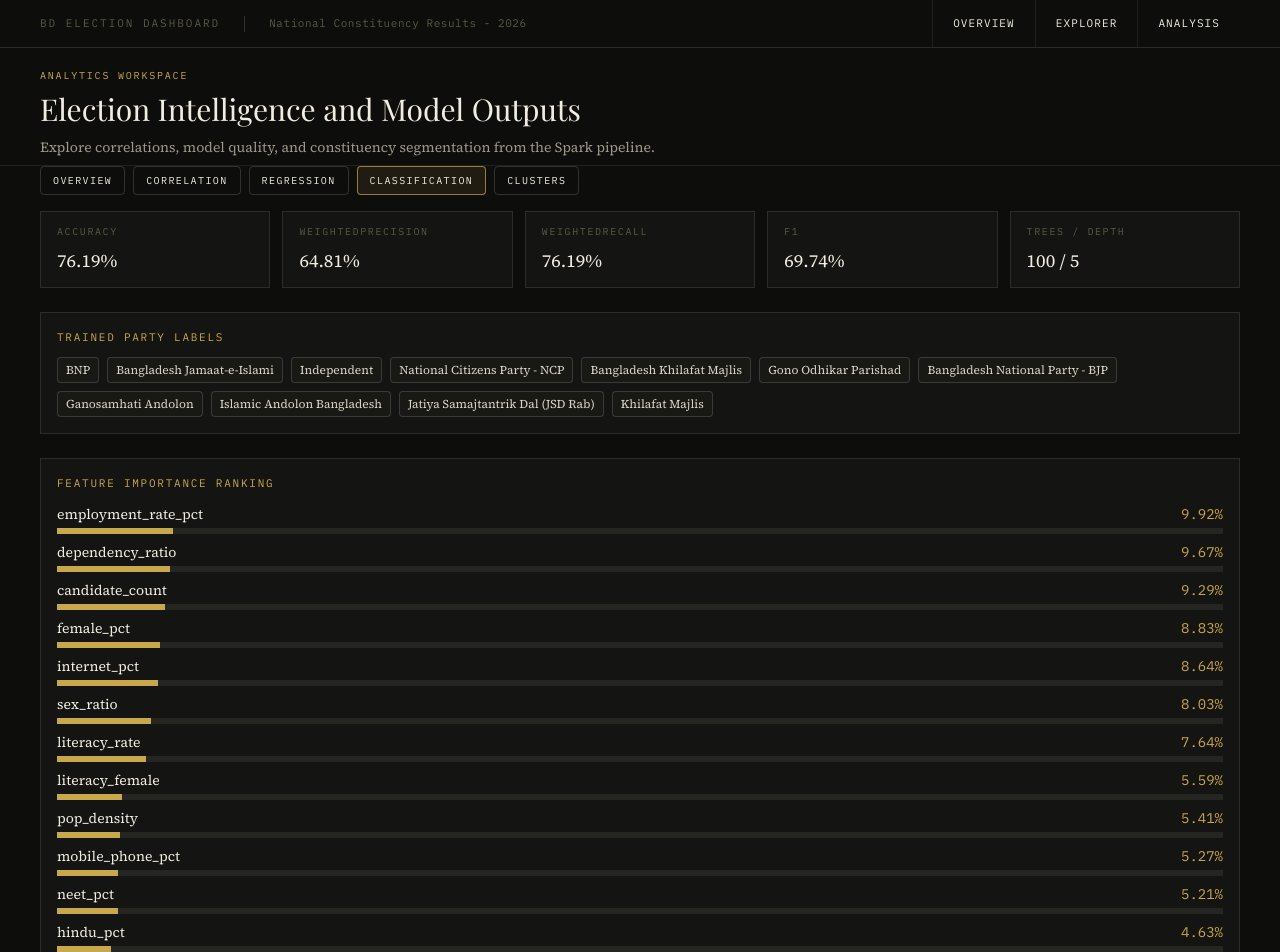
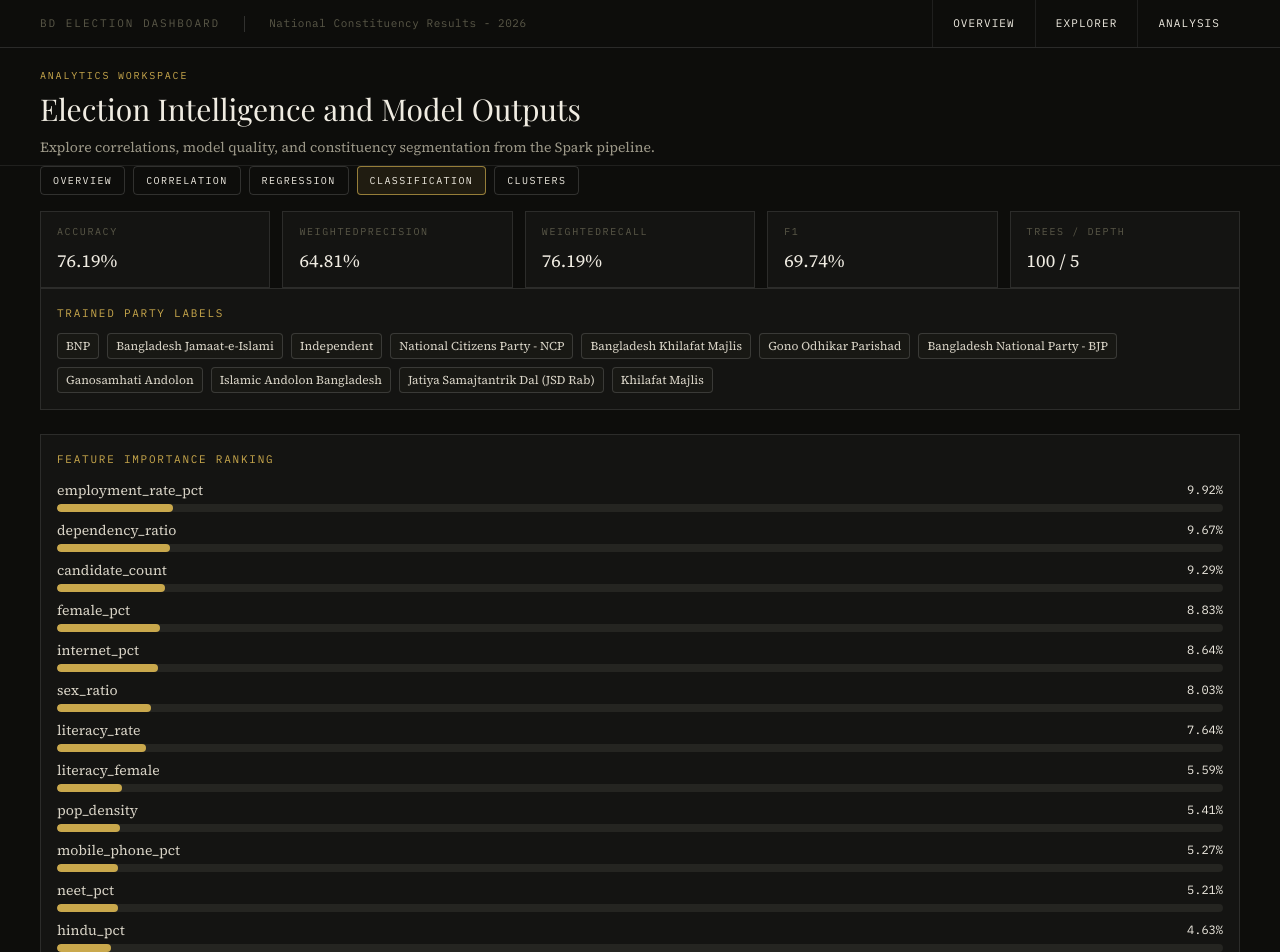
Before and after one commit to minhajshafin/Election-Dashboard, a Next.js app in the folder frontend/: page /analysis/classification in a window 1280 px wide. Shown: the top 952 px of the page. Built offline with nearby package versions, Linux system fonts and the light colour scheme.

Commit message:
Refactor ClassificationPage: Replace metrics section with MetricCards and update feature importance display with HorizontalBarChart

```diff
--- a/frontend/app/analysis/classification/page.tsx
+++ b/frontend/app/analysis/classification/page.tsx
@@ -1,27 +1,40 @@
 import { getClassificationDataset } from "@/lib/data";
+import {
+  HorizontalBarChart,
+  MetricCards,
+  Panel,
+} from "@/components/analysis/charts";
 
 export default async function ClassificationPage() {
   const dataset = await getClassificationDataset();
   const result = dataset.result;
   const features = Object.entries(result.feature_importance).sort((left, right) => right[1] - left[1]);
 
+  const featureData = features.map(([feature, score]) => ({
+    label: feature,
+    value: score,
+    color: "#c9a84c",
+    valueLabel: `${(score * 100).toFixed(2)}%`,
+  }));
+
+  const metrics = Object.entries(result.metrics).map(([metric, value]) => ({
+    label: metric,
+    value: `${(value * 100).toFixed(2)}%`,
+  }));
+
   return (
     <main className="min-h-screen bg-[#0d0d0b] px-4 pb-10 text-[#f0ece2] sm:px-10">
-      <section className="grid gap-3 sm:grid-cols-2 xl:grid-cols-5">
-        {Object.entries(result.metrics).map(([metric, value]) => (
-          <article key={metric} className="border border-white/10 bg-[#141412] px-4 py-3">
-            <p className="font-mono text-[10px] uppercase tracking-[0.16em] text-[#5a5848]">{metric}</p>
-            <p className="mt-2 text-lg">{(value * 100).toFixed(2)}%</p>
-          </article>
-        ))}
-        <article className="border border-white/10 bg-[#141412] px-4 py-3">
-          <p className="font-mono text-[10px] uppercase tracking-[0.16em] text-[#5a5848]">Trees / Depth</p>
-          <p className="mt-2 text-lg">{result.num_trees ?? "-"} / {result.max_depth ?? "-"}</p>
-        </article>
-      </section>
+      <MetricCards
+        cards={[
+          ...metrics,
+          {
+            label: "Trees / Depth",
+            value: `${result.num_trees ?? "-"} / ${result.max_depth ?? "-"}`,
+          },
+        ]}
+      />
 
-      <section className="mt-6 border border-white/10 bg-[#141412] p-4">
-        <h2 className="font-mono text-[11px] uppercase tracking-[0.16em] text-[#c9a84c]">Trained Party Labels</h2>
+      <Panel title="Trained Party Labels">
         <div className="mt-3 flex flex-wrap gap-2">
           {result.party_labels.map((label) => (
             <span key={label} className="rounded border border-white/15 bg-[#181814] px-2 py-1 text-xs text-[#d8d3c6]">
@@ -29,23 +42,10 @@ export default async function ClassificationPage() {
             </span>
           ))}
         </div>
-      </section>
+      </Panel>
 
-      <section className="mt-6 border border-white/10 bg-[#141412] p-4">
-        <h2 className="font-mono text-[11px] uppercase tracking-[0.16em] text-[#c9a84c]">Feature Importance Ranking</h2>
-        <div className="mt-3 space-y-2">
-          {features.map(([feature, score]) => (
-            <div key={feature} className="space-y-1">
-              <div className="flex items-center justify-between text-sm">
-                <span>{feature}</span>
-                <span className="font-mono text-[#c9a84c]">{(score * 100).toFixed(2)}%</span>
-              </div>
-              <div className="h-1.5 bg-[#252521]">
-                <div className="h-full bg-[#c9a84c]" style={{ width: `${Math.max(score * 100, 1)}%` }} />
-              </div>
-            </div>
-          ))}
-        </div>
+      <section className="mt-6">
+        <HorizontalBarChart title="Feature Importance Ranking" data={featureData} />
       </section>
     </main>
   );
```
